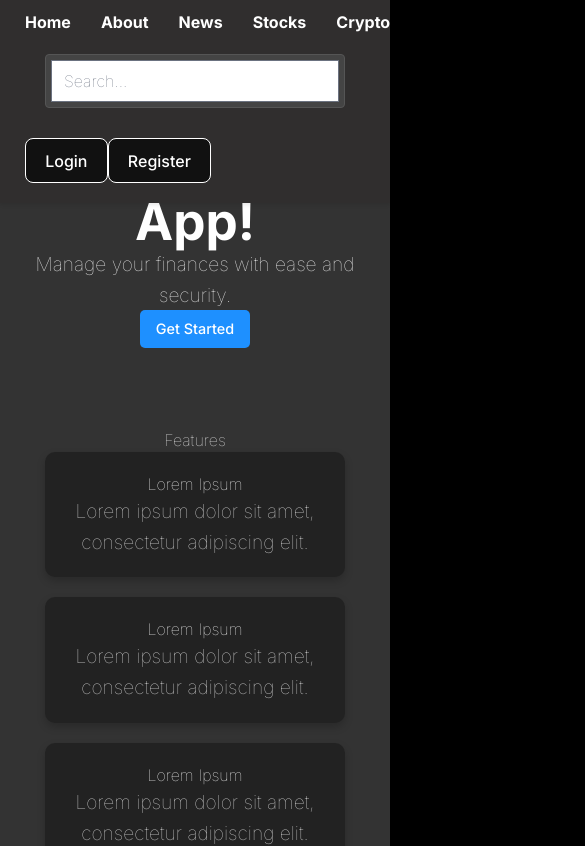
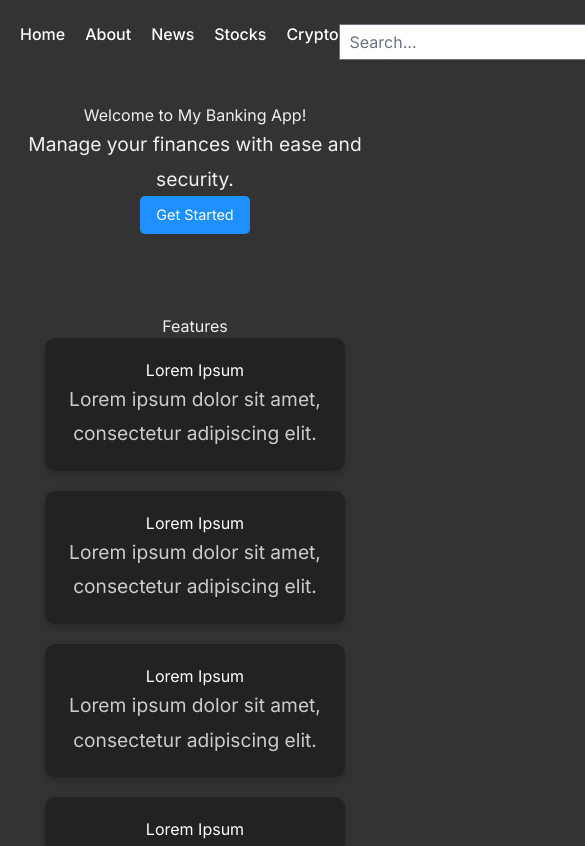
Before and after one commit to vincentbonet/BankingApp, a React (Vite) app in the folder banking-app/: page / in a window 390 px wide. Shown: the top 846 px of the page, 585 px wide, since content can reach past the window. Built offline with nearby package versions, Linux system fonts and the light colour scheme.

Commit message:
chore: Update padding, margin, and background color in About, NavBar, News, and main CSS files

```diff
--- a/banking-app/src/components/About.css
+++ b/banking-app/src/components/About.css
@@ -1,67 +1,33 @@
 .about-container {
-    padding: 20px;
+    padding: 40px;
     color: #ffffff;
-    background-color: #000000;
+    background-color: #333;
     border-radius: 8px;
     max-width: 800px;
-    margin: 0 auto;
-    font-family: 'Garamond', 'Georgia', serif;
+    margin: 40px auto;
+    box-shadow: 0 4px 8px rgba(0, 0, 0, 0.1);
 }
 
 section {
-    margin-bottom: 20px;
+    margin-bottom: 30px;
 }
 
 h1, h2, h3 {
     color: #f0f0f0;
-    margin-bottom: 10px;
+    margin-bottom: 15px;
+    font-weight: 600;
 }
 
 p {
-    margin: 10px 0;
-    line-height: 1.6;
+    margin: 15px 0;
+    line-height: 1.8;
 }
 
 ul {
-    padding-left: 20px;
+    padding-left: 40px;
+    list-style-type: disc;
 }
 
 li {
-    margin-bottom: 10px;
+    margin-bottom: 15px;
 }
-
-.team-members {
-    display: flex;
-    flex-wrap: wrap;
-    gap: 15px;
-}
-
-.team-member {
-    background-color: #333;
-    padding: 10px;
-    border-radius: 8px;
-    width: calc(33.333% - 10px);
-    text-align: center;
-}
-
-.team-member h3 {
-    margin-top: 0;
-}
-
-.contact a {
-    color: #1e90ff;
-    text-decoration: none;
-    border-bottom: 1px solid transparent;
-    transition: color 0.3s, border-bottom-color 0.3s;
-}
-
-.contact a:hover {
-    color: #87ceeb;
-    border-bottom-color: #87ceeb;
-}
-
-@media (max-width: 768px) {
-    .team-member {
-        width: 100%;
-    }
-}
--- a/banking-app/src/components/NavBar.css
+++ b/banking-app/src/components/NavBar.css
@@ -1,99 +1,47 @@
 .navbar {
-    position: fixed;
-    top: 0;
-    width: 100%;
     display: flex;
+    justify-content: space-between;
     align-items: center;
-    justify-content: space-between;
-    background-color: #302e2e;
+    background-color: #333;
     padding: 10px 20px;
-    color: white;
-    z-index: 1000;
-    box-shadow: 0 2px 4px rgba(0, 0, 0, 0.1);
+    box-shadow: 0 2px 4px rgba(0,0,0,0.1);
   }
 
-.items {
-    list-style-type: none;
+  .items, .user-items {
+    list-style: none;
     display: flex;
+    padding: 0;
     margin: 0;
-    padding: 0;
   }
 
-.items li {
-    margin: 0 15px;
+  .items li, .user-items li {
+    margin-right: 20px;
   }
 
-.items li a {
-    color: #ffffff;
-    text-decoration: none;
-    font-weight: bold;
-    transition: color 0.3s ease;
+  .items li:last-child, .user-items li:last-child {
+    margin-right: 0;
   }
 
-.items li a:hover {
-    color: #ff0000;
+  .items a, .user-items a {
+    text-decoration: none;
+    color: #fff;
+    font-size: 16px;
   }
 
-.searchbar {
-    flex: 1;
-    display: flex;
-    justify-content: center;
-    padding: 0 15px;
+  .searchbar input[type="text"] {
+    padding: 5px 10px;
+    font-size: 16px;
   }
 
-.searchbar > * {
-    width: 100%;
-    max-width: 300px;
-    padding: 5px;
-    border: 1px solid #555555;
-    border-radius: 4px;
-    background-color: #444444;
-    color: #ffffff;
-    transition: border-color 0.3s ease, background-color 0.3s ease;
+  .button {
+    border: 1px solid #fff;
+    background-color: transparent;
+    color: #fff;
+    padding: 5px 15px;
+    cursor: pointer;
   }
 
-.searchbar > *:focus {
-    border-color: #888888;
-    background-color: #555555;
-    outline: none;
+  .button:hover {
+    background-color: #fff;
+    color: #333;
   }
-
-.user-items {
-    list-style-type: none;
-    display: flex;
-    margin: 0;
-    padding: 0;
-}
-
-.user-items li {
-    margin-left: 15px;
-}
-
-@media (max-width: 768px) {
-    .navbar {
-        flex-wrap: wrap;
-        padding: 10px;
-    }
-
-    .searchbar {
-        order: 2;
-        width: 100%;
-        margin: 10px 0;
-    }
-
-    .items {
-        order: 1;
-        width: 100%;
-        justify-content: space-evenly;
-    }
-
-    .user-items {
-        order: 3;
-        justify-content: flex-end;
-        margin-top: 10px;
-    }
-}
-
-body {
-    padding-top: 60px;
-}
--- a/banking-app/src/components/News.css
+++ b/banking-app/src/components/News.css
@@ -1,7 +1,10 @@
 .news-container {
     max-width: 800px;
-    margin: auto;
+    margin: 20px auto;
     padding: 20px;
+    background-color: #f9f9f9;
+    box-shadow: 0 2px 4px rgba(0,0,0,0.1);
+    border-radius: 8px;
 }
 
 .news-list {
@@ -11,15 +14,18 @@
 .news-item {
     border-bottom: 1px solid #ddd;
     padding: 15px 0;
+    margin-bottom: 20px;
 }
 
 .news-title {
-    font-size: 20px;
-    margin-bottom: 5px;
+    font-size: 24px;
+    margin-bottom: 10px;
+    color: #333;
 }
 
 .news-description {
     color: #666;
+    line-height: 1.6;
 }
 
 .news-link {
--- a/banking-app/src/main.css
+++ b/banking-app/src/main.css
@@ -3,18 +3,21 @@
 @tailwind utilities;
 
 :root {
-    font-family: "Inter", sans-serif;
-    font-optical-sizing: auto;
-    font-weight: 100;
-    font-style: normal;
-    font-variation-settings:
-      "slnt" 0;
+  --font-base: "Inter", sans-serif;
+  --color-base: #ffffff;
+  --background-base: #333;
+  --link-color: #bbbbbb;
+  --link-hover-color: #ffffff;
+  --link-border-color: transparent;
 
-
+  font-family: var(--font-base);
+  font-optical-sizing: auto;
+  font-weight: 400;
+  font-style: normal;
+  font-variation-settings: "slnt" 0;
   color-scheme: light dark;
-  color: #ffffff;
-  background-color: #333;
-
+  color: var(--color-base);
+  background-color: var(--background-base);
   font-synthesis: none;
   text-rendering: optimizeLegibility;
   -webkit-font-smoothing: antialiased;
@@ -23,66 +26,13 @@
 
 a {
   font-weight: 500;
-  color: #bbbbbb;
+  color: var(--link-color);
   text-decoration: none;
-  border-bottom: 1px solid transparent;
+  border-bottom: 1px solid var(--link-border-color);
   transition: color 0.25s, border-bottom-color 0.25s;
 }
-a:hover {
-  color: #ffffff;
-  border-bottom-color: #ffffff;
+
+a:hover, a:focus {
+  color: var(--link-hover-color);
+  border-bottom-color: currentColor;
 }
-
-body {
-  margin: 0;
-  display: flex;
-  place-items: center;
-  min-width: 320px;
-  min-height: 100vh;
-  background-color: #000000;
-}
-
-h1 {
-  font-size: 3.2em;
-  line-height: 1.1;
-  color: #ffffff;
-  font-weight: 700;
-}
-
-button {
-  border-radius: 8px;
-  border: 1px solid #ffffff;
-  padding: 0.6em 1.2em;
-  font-size: 1em;
-  font-weight: 500;
-  font-family: inherit;
-  background-color: #000000;
-  color: #ffffff;
-  cursor: pointer;
-  transition: border-color 0.25s, background-color 0.25s, color 0.25s;
-}
-button:hover {
-  border-color: #bbbbbb;
-  background-color: #111111;
-  color: #bbbbbb;
-}
-button:focus,
-button:focus-visible {
-  outline: 4px auto -webkit-focus-ring-color;
-}
-
-@media (prefers-color-scheme: light) {
-  :root {
-    color: #ffffff;
-    background-color: #000000;
-  }
-  a {
-    color: #bbbbbb;
-  }
-  a:hover {
-    color: #ffffff;
-  }
-  button {
-    background-color: #111111;
-  }
-}
```
Lines whose indentation alone changed are shown as unchanged.
